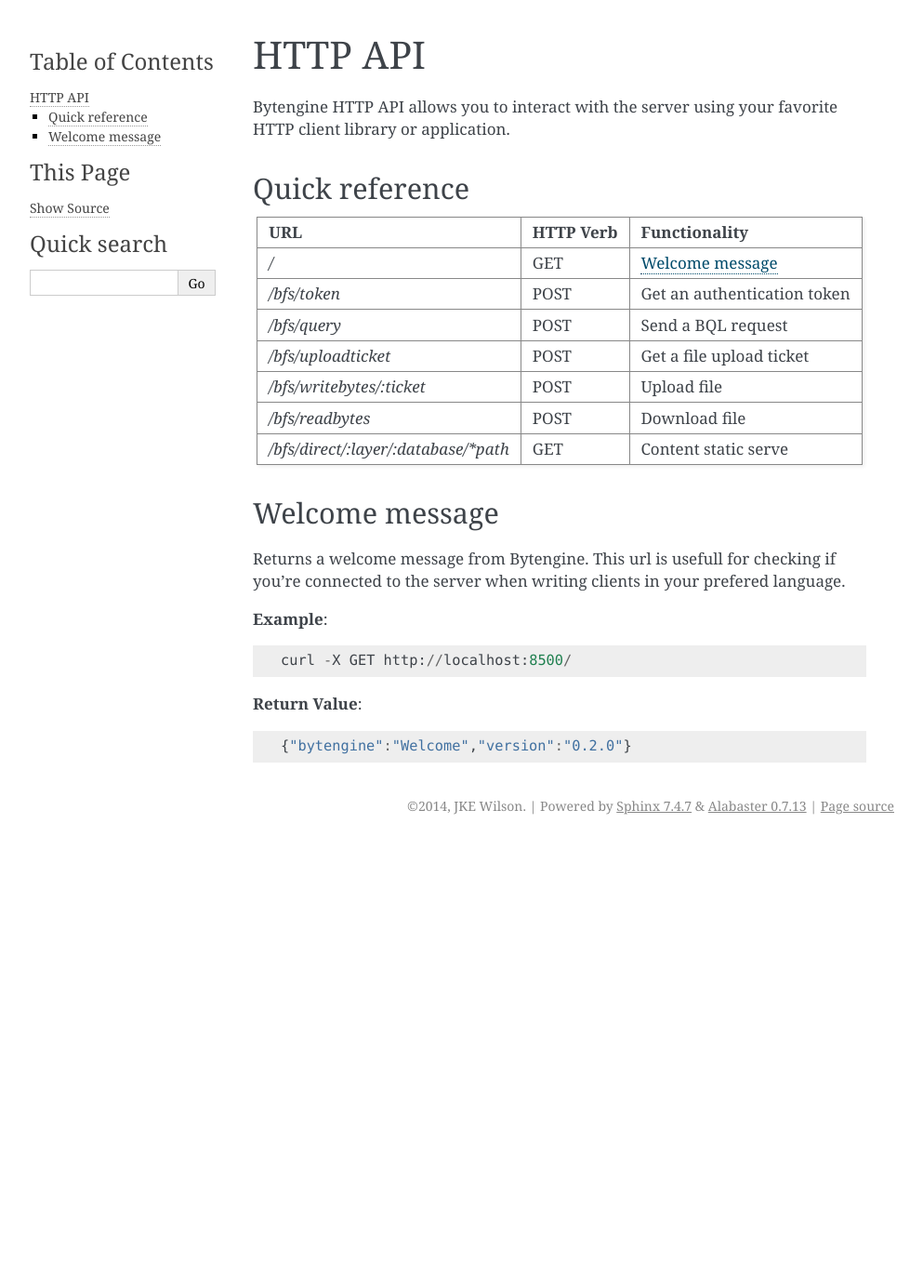
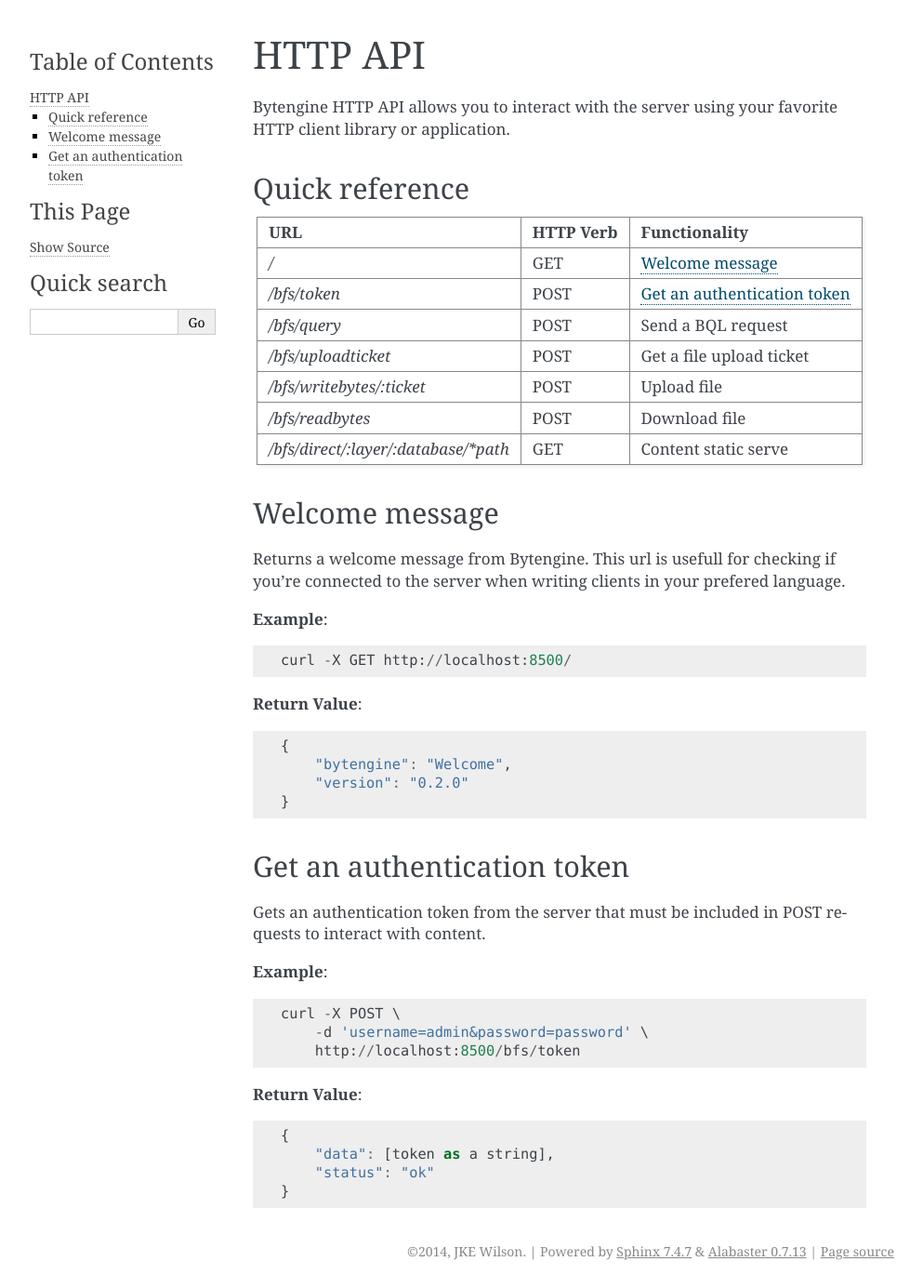
Before and after one commit to johnwilson/bytengine_docs, a Sphinx documentation site: the page built from docs/httpapi.rst, in a window 1280 px wide. Shown: the whole page at 93% size, without its empty margins (148-1141 px from the left). Built offline with Sphinx 7.4.7, drawn with Linux system fonts in a browser that asks for light colours; before the commit the page ends 906 px from its top, so only the background shows below that.

Commit message:
updated http api

```diff
--- a/docs/httpapi.rst
+++ b/docs/httpapi.rst
@@ -14,7 +14,7 @@
 +======================================+===========+=============================+
 | `/`                                  | GET       | :ref:`http-api-welcome`     |
 +--------------------------------------+-----------+-----------------------------+
-| `/bfs/token`                         | POST      | Get an authentication token |
+| `/bfs/token`                         | POST      | :ref:`http-api-auth`        |
 +--------------------------------------+-----------+-----------------------------+
 | `/bfs/query`                         | POST      | Send a BQL request          |
 +--------------------------------------+-----------+-----------------------------+
@@ -43,4 +43,30 @@
 
 .. code-block:: javascript
 
-    {"bytengine":"Welcome","version":"0.2.0"}
+    {
+        "bytengine": "Welcome",
+        "version": "0.2.0"
+    }
+
+.. _http-api-auth:
+
+Get an authentication token
+---------------------------
+
+Gets an authentication token from the server that must be included in POST requests
+to interact with content.
+
+**Example**::
+
+    curl -X POST \
+        -d 'username=admin&password=password' \
+        http://localhost:8500/bfs/token
+
+**Return Value**:
+
+.. code-block:: javascript
+
+    {
+        "data": [token as a string],
+        "status": "ok"
+    }
```
